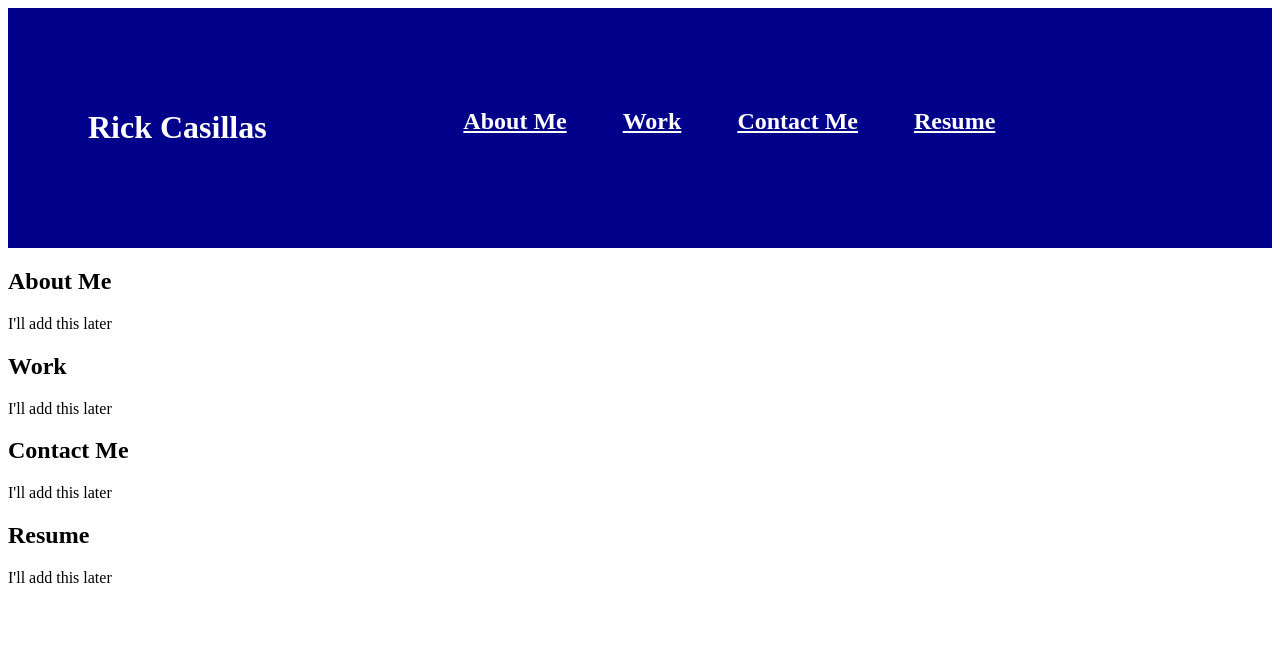
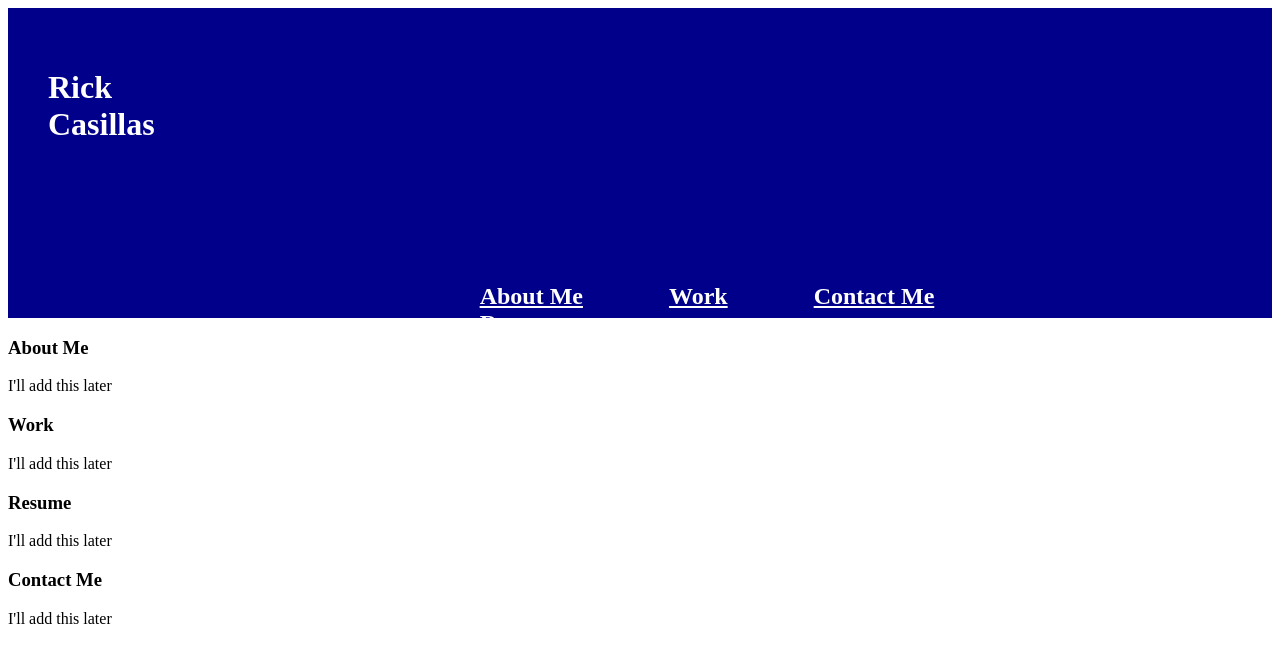
Before and after one commit to Rickcasillas/Portfolio, a plain HTML site: page index.html in a window 1280 px wide. Drawn offline with Linux system fonts and the light colour scheme.

Commit message:
Added Flex Boxes

```diff
--- a/assets/css/style.css
+++ b/assets/css/style.css
@@ -3,16 +3,23 @@
     background-color: darkblue;
     display: flex;
     justify-content: space-between;
-    padding: 80px;
+    padding: 40px;
+    height: 230px;
 }
 
-h1 {
+.flexbox-item {
+
+}
+
+.flexbox-item-1 {
     color: white;
 }
 
-h2 a{
+.flexbox-item-2 a {
     color: white;
-    justify-content: space-between;
+    margin: 40px;
+}
 
-    padding: 25px;
+h2 {
+    margin: 235px;
 }
--- a/index.html
+++ b/index.html
@@ -10,31 +10,34 @@
 
 <body>
     <header class="main-header">
-        <h1>Rick Casillas
+        <div class="flexbox-item flexbox-item-1">
+            <h1>Rick Casillas</h1>
+        </div>
+        <div class="flexbox-item flexbox-item-2">
             <h2>
                 <a href="#">About Me</a>
                 <a href="#">Work</a>
                 <a href="#">Contact Me</a>
                 <a href="#">Resume</a>
             <h2>
-        </h1>
+        </div>
     </header>
 
     <main>
         <div id="About Me" class="About Me">
-            <h2>About Me</h2>
+            <h3>About Me</h3>
             <p>I'll add this later</p>
         </div>
         <div id="Work" class="Work">
-            <h2>Work</h2>
+            <h3>Work</h3>
+            <p>I'll add this later</p>
+        </div>
+        <div id="Resume" class="Resume">
+            <h3>Resume</h3>
             <p>I'll add this later</p>
         </div>
         <div id="Contact Me" class="Contact Me">
-            <h2>Contact Me</h2>
-            <p>I'll add this later</p>
-        </div>
-        <div id="Resume" class="Resume">
-            <h2>Resume</h2>
+            <h3>Contact Me</h3>
             <p>I'll add this later</p>
         </div>
 
```
Lines whose indentation alone changed are shown as unchanged.
